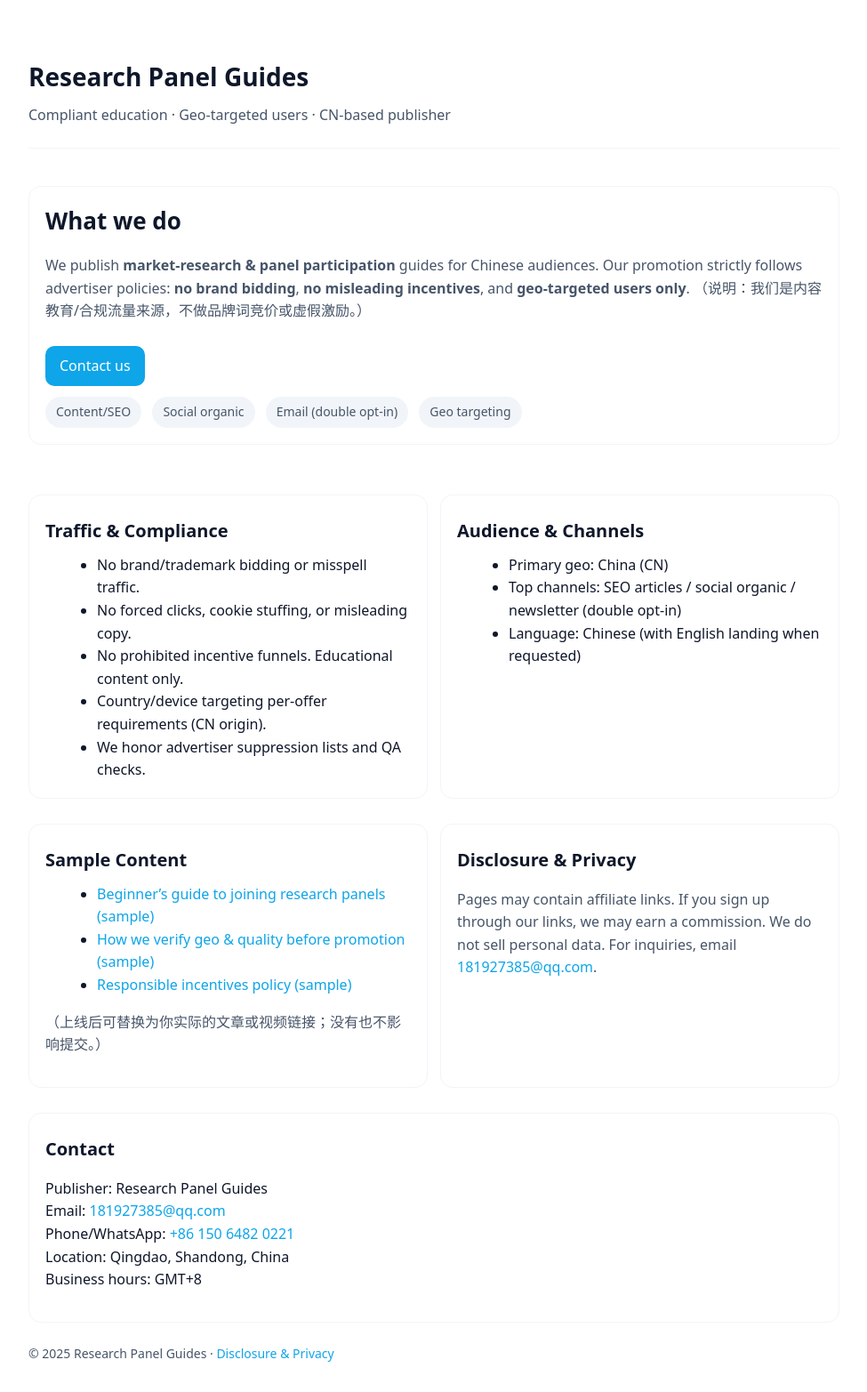
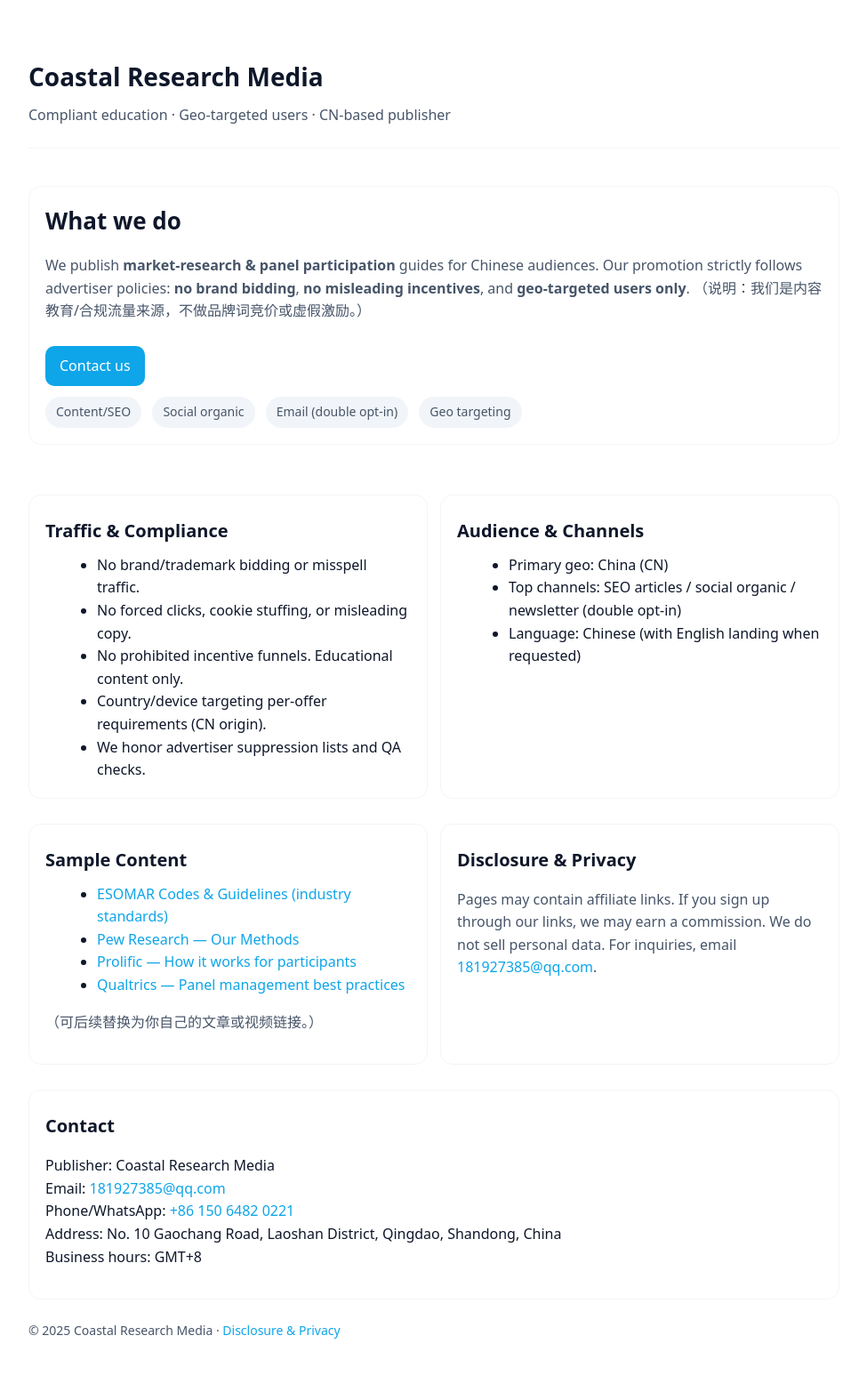
Before and after one commit to tiredrain/tiredrain.github.io, a plain HTML site: page index.html in a window 1280 px wide. Shown: the whole page at 89% size, without its empty margins (152-1127 px from the left). After the commit the page ends 1540 px from the top, so only its background shows below. Drawn offline with Linux system fonts and the light colour scheme.

Commit message:
Update index.html

```diff
--- a/index.html
+++ b/index.html
@@ -3,8 +3,8 @@
 <head>
   <meta charset="utf-8" />
   <meta name="viewport" content="width=device-width, initial-scale=1" />
-  <title>Research Panel Guides — Compliant Traffic & Education</title>
-  <meta name="description" content="We publish compliant market-research and panel participation guides. No brand bidding, no misleading incentives, geo-targeted users only." />
+  <title>Coastal Research Media — Research Panel Guides & Compliance</title>
+  <meta name="description" content="We publish compliant market-research & panel participation guides. No brand bidding, no misleading incentives, geo-targeted users only." />
   <meta name="robots" content="index,follow" />
   <style>
     :root{--fg:#0f172a;--muted:#475569;--bg:#ffffff;--pri:#0ea5e9;--light:#f1f5f9;}
@@ -29,13 +29,13 @@
     code{background:var(--light);padding:2px 6px;border-radius:6px}
   </style>
 
-  <!-- JSON-LD Organization schema (把 url 换成你的 GitHub Pages 链接更好) -->
+  <!-- JSON-LD Organization schema -->
   <script type="application/ld+json">
   {
     "@context": "https://schema.org",
     "@type": "Organization",
-    "name": "Research Panel Guides",
-    "url": "https://YOUR-GITHUB-USERNAME.github.io",
+    "name": "Coastal Research Media",
+    "url": "https://tiredrain.github.io",
     "contactPoint": [{
       "@type": "ContactPoint",
       "contactType": "support",
@@ -45,9 +45,10 @@
     }],
     "address": {
       "@type": "PostalAddress",
-      "addressCountry": "CN",
+      "streetAddress": "No. 10 Gaochang Road, Laoshan District",
       "addressLocality": "Qingdao",
-      "addressRegion": "Shandong"
+      "addressRegion": "Shandong",
+      "addressCountry": "CN"
     }
   }
   </script>
@@ -55,7 +56,7 @@
 <body>
   <div class="wrap">
     <header>
-      <div class="brand">Research Panel Guides</div>
+      <div class="brand">Coastal Research Media</div>
       <div class="tag">Compliant education · Geo-targeted users · CN-based publisher</div>
     </header>
 
@@ -104,11 +105,12 @@
       <div class="card">
         <h2>Sample Content</h2>
         <ul>
-          <li><a href="#" onclick="return false;">Beginner’s guide to joining research panels (sample)</a></li>
-          <li><a href="#" onclick="return false;">How we verify geo & quality before promotion (sample)</a></li>
-          <li><a href="#" onclick="return false;">Responsible incentives policy (sample)</a></li>
+          <li><a href="https://esomar.org/codes-guidelines" target="_blank" rel="noopener">ESOMAR Codes & Guidelines (industry standards)</a></li>
+          <li><a href="https://www.pewresearch.org/our-methods/" target="_blank" rel="noopener">Pew Research — Our Methods</a></li>
+          <li><a href="https://www.prolific.com/participants-how-it-works" target="_blank" rel="noopener">Prolific — How it works for participants</a></li>
+          <li><a href="https://www.qualtrics.com/articles/strategy-research/how-to-manage-panel/" target="_blank" rel="noopener">Qualtrics — Panel management best practices</a></li>
         </ul>
-        <p class="muted">（上线后可替换为你实际的文章或视频链接；没有也不影响提交。）</p>
+        <p class="muted">（可后续替换为你自己的文章或视频链接。）</p>
       </div>
 
       <div class="card" id="disclosure">
@@ -124,16 +126,16 @@
     <section class="card" id="contact">
       <h2>Contact</h2>
       <p>
-        Publisher: Research Panel Guides<br/>
+        Publisher: Coastal Research Media<br/>
         Email: <a href="mailto:181927385@qq.com">181927385@qq.com</a><br/>
         Phone/WhatsApp: <a href="tel:+8615064820221">+86 150 6482 0221</a><br/>
-        Location: Qingdao, Shandong, China<br/>
+        Address: No. 10 Gaochang Road, Laoshan District, Qingdao, Shandong, China<br/>
         Business hours: GMT+8
       </p>
     </section>
 
     <footer>
-      © <span id="y"></span> Research Panel Guides · <a href="#disclosure">Disclosure & Privacy</a>
+      © <span id="y"></span> Coastal Research Media · <a href="#disclosure">Disclosure & Privacy</a>
     </footer>
   </div>
   <script>document.getElementById('y').textContent=new Date().getFullYear()</script>
```
